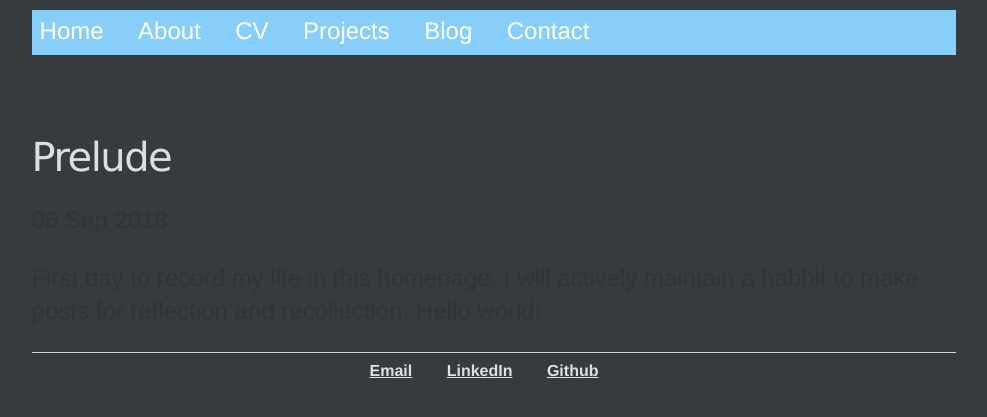
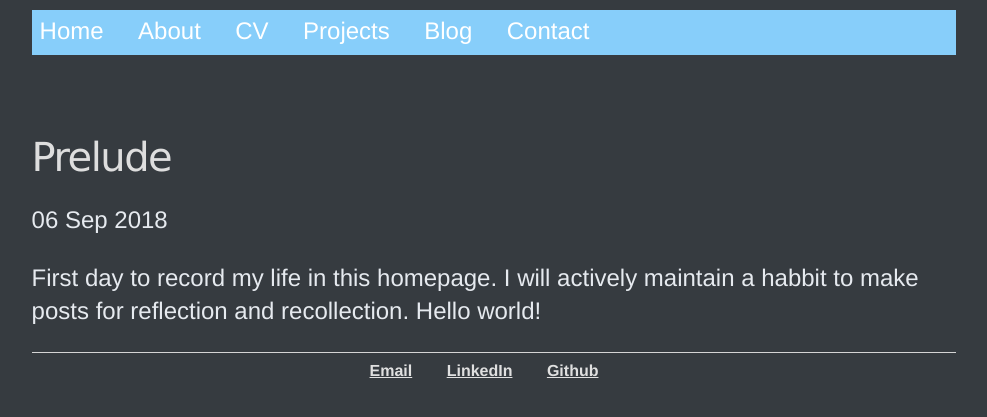
Before and after one commit to xiaohui-victor-li/xiaohui-victor-li.github.io, a Jekyll site: the page built from _posts/2018-09-06-hello-world.md, in a window 1280 px wide. Shown: the top 417 px of the page, without its empty margins (146-1133 px from the left). Built offline with Jekyll 4.4.1, drawn with Linux system fonts in a browser that asks for light colours.

Commit message:
Update post.html

```diff
--- a/_layouts/post.html
+++ b/_layouts/post.html
@@ -816,6 +816,12 @@ h1 {
     margin-top: 2em;
 }
 
+p {
+    color: #e6eaef;
+}
+
+
+
 a {
     color: #e0e0e0;
     text-decoration: underline;
```
